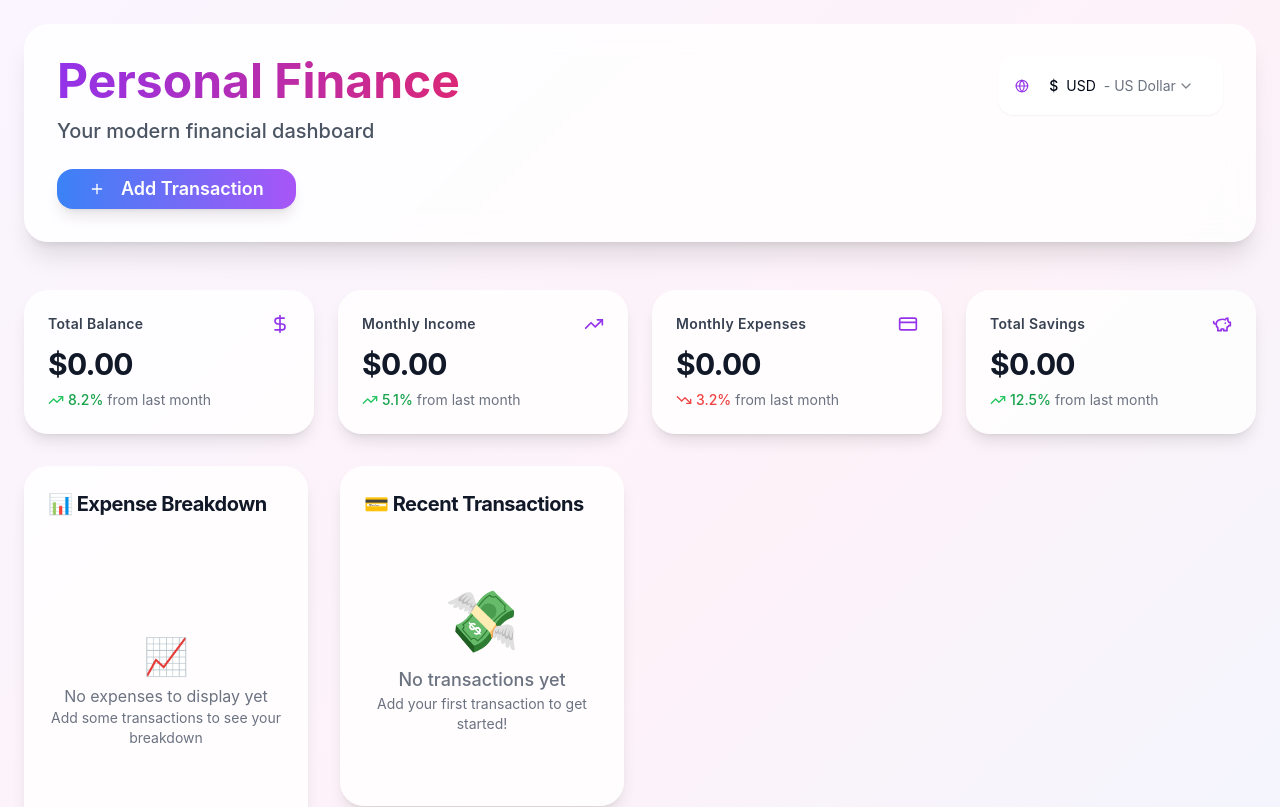
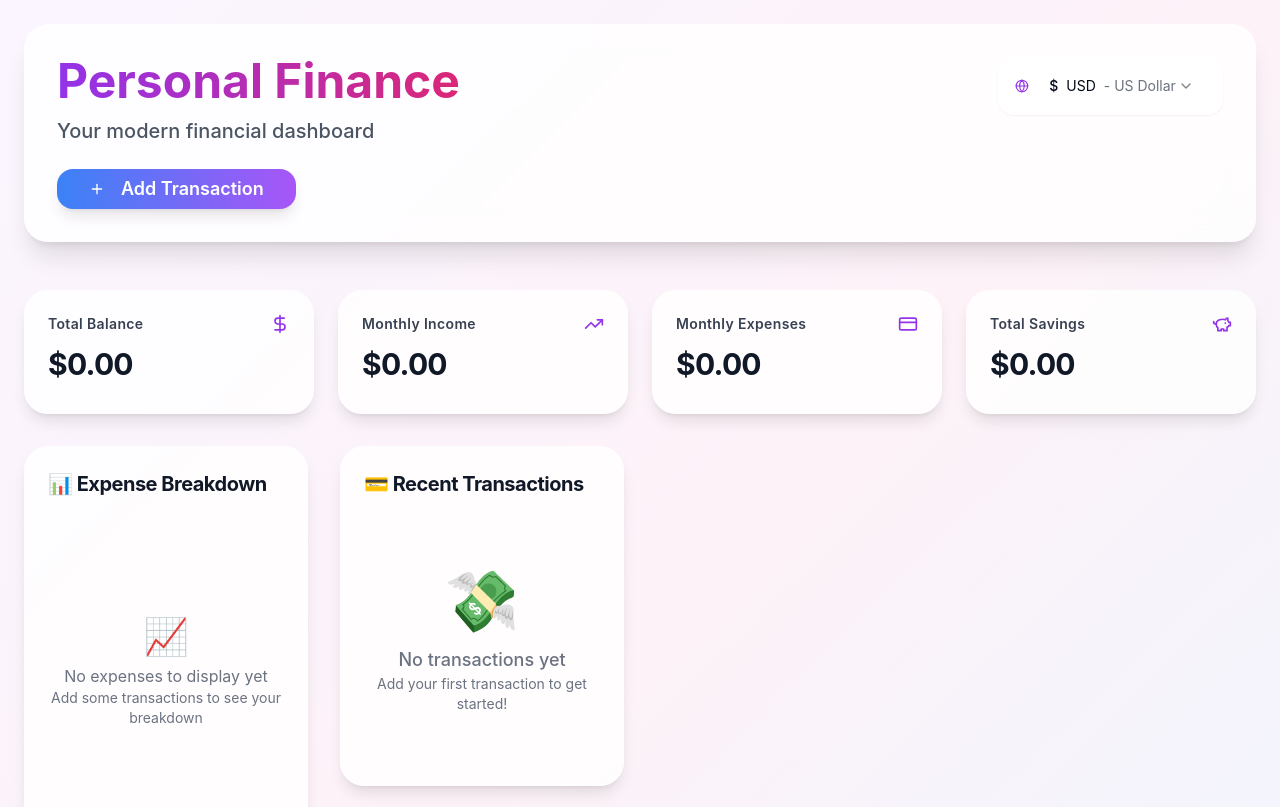
Before and after one commit to ishamiranda/Finance-Tracker-Trisha, a React (Vite) app: page / in a window 1280 px wide. Shown: the top 807 px of the page. Built offline with nearby package versions, Linux system fonts and the light colour scheme.

Commit message:
[dyad] Removed hardcoded percentage changes from financial summary cards - wrote 1 file(s)

```diff
--- a/src/pages/Index.tsx
+++ b/src/pages/Index.tsx
@@ -120,8 +120,6 @@ const Index = () => {
             <ModernFinancialSummaryCard
               title="Total Balance"
               amount={totalBalance}
-              change={8.2}
-              changeType="increase"
               icon={<DollarSign className="h-5 w-5" />}
               currency={selectedCurrency}
             />
@@ -130,8 +128,6 @@ const Index = () => {
             <ModernFinancialSummaryCard
               title="Monthly Income"
               amount={totalIncome}
-              change={5.1}
-              changeType="increase"
               icon={<TrendingUp className="h-5 w-5" />}
               currency={selectedCurrency}
             />
@@ -140,8 +136,6 @@ const Index = () => {
             <ModernFinancialSummaryCard
               title="Monthly Expenses"
               amount={totalExpenses}
-              change={3.2}
-              changeType="decrease"
               icon={<CreditCard className="h-5 w-5" />}
               currency={selectedCurrency}
             />
@@ -150,8 +144,6 @@ const Index = () => {
             <ModernFinancialSummaryCard
               title="Total Savings"
               amount={totalSavings}
-              change={12.5}
-              changeType="increase"
               icon={<PiggyBank className="h-5 w-5" />}
               currency={selectedCurrency}
             />
```
